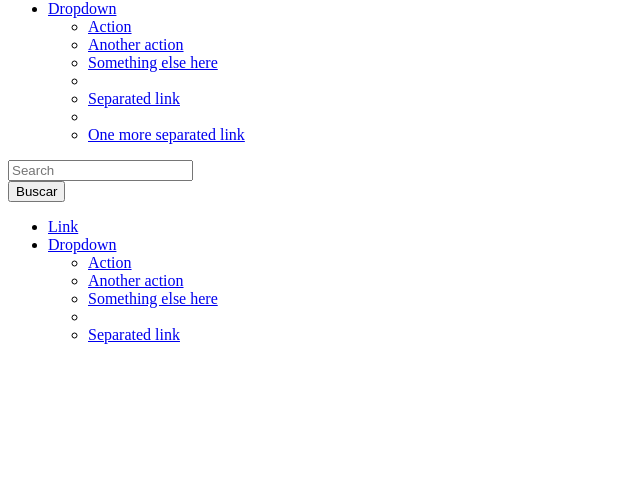
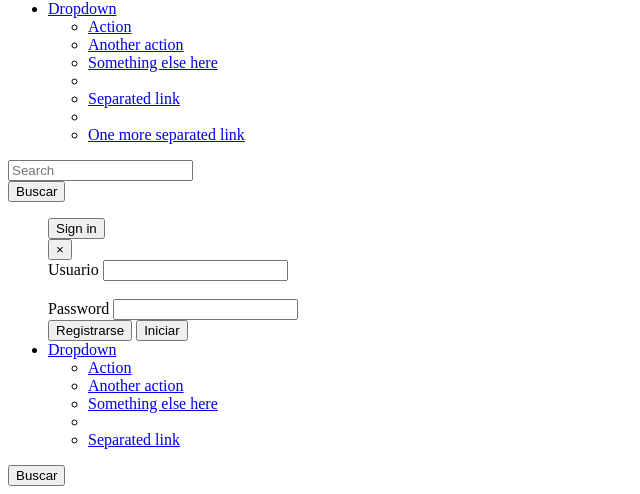
Before and after one commit to SirBedivere/ISC7, a PHP site: page /Encabezado.php in a window 1280 px wide. Shown: the part 381-875 px from the top of the page, without its empty margins (0-640 px from the left). Before the commit the page ends 725 px from the top, so only its background shows below. Run offline with PHP 8.4, Linux system fonts and the light colour scheme.

Commit message:
Agregado Modal
Terminado

```diff
--- a/Design/Encabezado.php
+++ b/Design/Encabezado.php
@@ -45,7 +45,8 @@
 						<button type="submit" class="btn btn-default">Buscar</button>
 					  </form>
 					  <ul class="nav navbar-nav navbar-right">
-						<li><a href="#">Link</a></li>
+						<button type="button" class="btn btn-default navbar-btn" data-toggle="modal" data-target="#myModal">Sign in</button>
+							<?php include "Modal.php";?>
 						<li class="dropdown">
 						  <a href="#" class="dropdown-toggle" data-toggle="dropdown" role="button" aria-haspopup="true" aria-expanded="false">Dropdown <span class="caret"></span></a>
 						  <ul class="dropdown-menu">
@@ -60,3 +61,4 @@
 					</div><!-- /.navbar-collapse -->
 				  </div><!-- /.container-fluid -->
 </nav>
+<button type="submit" class="btn btn-default">Buscar</button>
--- a/Design/Modal.php
+++ b/Design/Modal.php
@@ -36,8 +36,3 @@
 		  </div>
 
 		</div>
-
-	</body>
-</html>
-
-		</div>
```
